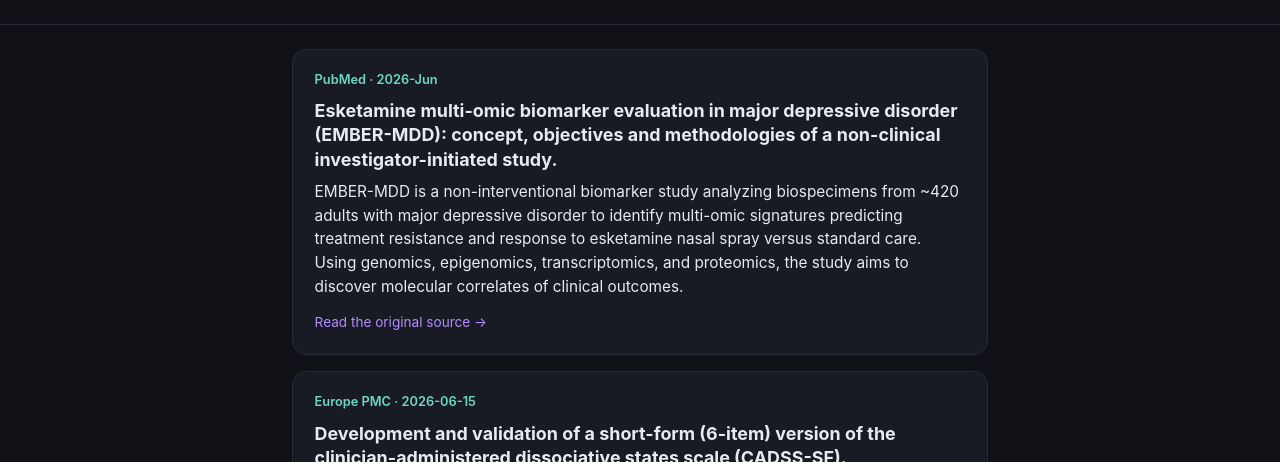
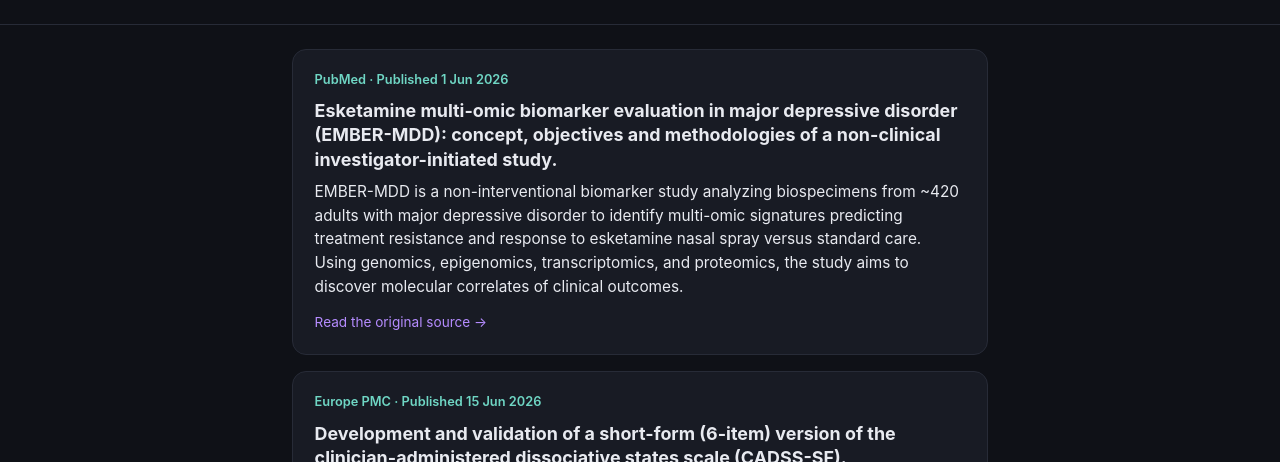
Before and after one commit to Ollxor/NPV, a plain HTML site: page docs/index.html in a window 1280 px wide. Shown: the part 228-690 px from the top of the page. Drawn offline with Linux system fonts and the light colour scheme.

Commit message:
GitHub Pages: formatted article dates and full source list in footer

```diff
--- a/docs/index.html
+++ b/docs/index.html
@@ -92,7 +92,8 @@
 
   <footer>
     <p>Created by <a href="https://www.ollebjerkas.se" target="_blank" rel="noopener">Olle Bjerkås</a> for <a href="https://www.psykedeliskvetenskap.org" target="_blank" rel="noopener">NPV (Nätverket för Psykedelisk Vetenskap)</a> and sibling organisations.</p>
-    <p class="disclaimer" id="disclaimer">Summaries are generated with AI from public sources (PubMed, Semantic Scholar, Psychedelic Alpha, DiVA) and may contain errors. Always check the original source.</p>
+    <p>Sources: <a href="https://pubmed.ncbi.nlm.nih.gov" target="_blank" rel="noopener">PubMed</a> · <a href="https://europepmc.org" target="_blank" rel="noopener">Europe PMC</a> · <a href="https://www.semanticscholar.org" target="_blank" rel="noopener">Semantic Scholar</a> · <a href="https://www.clinicaltrialsregister.eu" target="_blank" rel="noopener">EU Clinical Trials Register</a> · <a href="https://www.emcdda.europa.eu" target="_blank" rel="noopener">EMCDDA</a> · <a href="https://www.dart-europe.eu" target="_blank" rel="noopener">DART-Europe</a> · <a href="https://explore.openaire.eu" target="_blank" rel="noopener">OpenAIRE</a> · <a href="https://psychedelicalpha.com" target="_blank" rel="noopener">Psychedelic Alpha</a> · <a href="https://www.diva-portal.org" target="_blank" rel="noopener">DiVA</a></p>
+    <p class="disclaimer" id="disclaimer">Summaries are AI-generated and may contain errors. Always check the original source.</p>
   </footer>
 
   <script>
@@ -111,15 +112,15 @@
 
     // UI strings per language. Best-effort — native speakers welcome to refine.
     const UI = {
-      en: { label: "Language", tagline: "A daily, automatically curated feed of new research and news on psychedelics.", updated: "Last updated", articles: "articles", read: "Read the original source →", empty: "The feed is being prepared — check back after the first run.", disclaimer: "Summaries are generated with AI from public sources (PubMed, Semantic Scholar, Psychedelic Alpha, DiVA) and may contain errors. Always check the original source.", locale: "en-GB" },
-      sv: { label: "Språk", tagline: "Ett dagligt, automatiskt kurerat flöde av ny forskning och nyheter om psykedelika.", updated: "Senast uppdaterad", articles: "artiklar", read: "Läs originalkällan →", empty: "Flödet förbereds — kom tillbaka efter första körningen.", disclaimer: "Sammanfattningarna genereras med AI från offentliga källor (PubMed, Semantic Scholar, Psychedelic Alpha, DiVA) och kan innehålla fel. Kontrollera alltid originalkällan.", locale: "sv-SE" },
-      no: { label: "Språk", tagline: "En daglig, automatisk kuratert strøm av ny forskning og nyheter om psykedelika.", updated: "Sist oppdatert", articles: "artikler", read: "Les originalkilden →", empty: "Strømmen forberedes — kom tilbake etter første kjøring.", disclaimer: "Sammendragene genereres med KI fra offentlige kilder (PubMed, Semantic Scholar, Psychedelic Alpha, DiVA) og kan inneholde feil. Sjekk alltid originalkilden.", locale: "nb-NO" },
-      da: { label: "Sprog", tagline: "Et dagligt, automatisk kurateret feed med ny forskning og nyheder om psykedelika.", updated: "Senest opdateret", articles: "artikler", read: "Læs den oprindelige kilde →", empty: "Feedet forberedes — kom tilbage efter første kørsel.", disclaimer: "Resuméerne genereres med AI fra offentlige kilder (PubMed, Semantic Scholar, Psychedelic Alpha, DiVA) og kan indeholde fejl. Tjek altid den oprindelige kilde.", locale: "da-DK" },
-      fi: { label: "Kieli", tagline: "Päivittäin automaattisesti koottu syöte uudesta psykedeeleihin liittyvästä tutkimuksesta ja uutisista.", updated: "Päivitetty viimeksi", articles: "artikkelia", read: "Lue alkuperäinen lähde →", empty: "Syötettä valmistellaan — palaa ensimmäisen ajon jälkeen.", disclaimer: "Tiivistelmät on luotu tekoälyllä julkisista lähteistä (PubMed, Semantic Scholar, Psychedelic Alpha, DiVA), ja ne voivat sisältää virheitä. Tarkista aina alkuperäinen lähde.", locale: "fi-FI" },
-      is: { label: "Tungumál", tagline: "Daglegt, sjálfvirkt valið streymi af nýjum rannsóknum og fréttum um hugvíkkandi efni.", updated: "Síðast uppfært", articles: "greinar", read: "Lesa upprunalegu heimildina →", empty: "Streymið er í undirbúningi — líttu við eftir fyrstu keyrslu.", disclaimer: "Samantektir eru búnar til með gervigreind úr opinberum heimildum (PubMed, Semantic Scholar, Psychedelic Alpha, DiVA) og geta innihaldið villur. Athugaðu alltaf upprunalegu heimildina.", locale: "is-IS" },
-      et: { label: "Keel", tagline: "Iga päev automaatselt koostatud uudisvoog uutest psühhedeelikume käsitlevatest uuringutest ja uudistest.", updated: "Viimati uuendatud", articles: "artiklit", read: "Loe algallikat →", empty: "Voogu valmistatakse ette — vaata tagasi pärast esimest käivitamist.", disclaimer: "Kokkuvõtted on loodud tehisintellektiga avalikest allikatest (PubMed, Semantic Scholar, Psychedelic Alpha, DiVA) ja võivad sisaldada vigu. Kontrolli alati algallikat.", locale: "et-EE" },
-      lv: { label: "Valoda", tagline: "Ikdienas automātiski veidota plūsma ar jaunākajiem pētījumiem un ziņām par psihedēliskām vielām.", updated: "Pēdējoreiz atjaunināts", articles: "raksti", read: "Lasīt oriģinālo avotu →", empty: "Plūsma tiek sagatavota — atgriezieties pēc pirmās palaišanas.", disclaimer: "Kopsavilkumus ģenerē mākslīgais intelekts no publiskiem avotiem (PubMed, Semantic Scholar, Psychedelic Alpha, DiVA), un tie var saturēt kļūdas. Vienmēr pārbaudiet oriģinālo avotu.", locale: "lv-LV" },
-      lt: { label: "Kalba", tagline: "Kasdienis automatiškai sudaromas naujų psichodelikų tyrimų ir naujienų srautas.", updated: "Paskutinį kartą atnaujinta", articles: "straipsniai", read: "Skaityti originalų šaltinį →", empty: "Srautas ruošiamas — užsukite po pirmojo paleidimo.", disclaimer: "Santraukas generuoja dirbtinis intelektas iš viešų šaltinių (PubMed, Semantic Scholar, Psychedelic Alpha, DiVA), todėl jose gali būti klaidų. Visada patikrinkite originalų šaltinį.", locale: "lt-LT" },
+      en: { label: "Language", tagline: "A daily, automatically curated feed of new research and news on psychedelics.", updated: "Last updated", articles: "articles", published: "Published", read: "Read the original source →", empty: "The feed is being prepared — check back after the first run.", disclaimer: "Summaries are AI-generated and may contain errors. Always check the original source.", locale: "en-GB" },
+      sv: { label: "Språk", tagline: "Ett dagligt, automatiskt kurerat flöde av ny forskning och nyheter om psykedelika.", updated: "Senast uppdaterad", articles: "artiklar", published: "Publicerad", read: "Läs originalkällan →", empty: "Flödet förbereds — kom tillbaka efter första körningen.", disclaimer: "Sammanfattningarna genereras med AI och kan innehålla fel. Kontrollera alltid originalkällan.", locale: "sv-SE" },
+      no: { label: "Språk", tagline: "En daglig, automatisk kuratert strøm av ny forskning og nyheter om psykedelika.", updated: "Sist oppdatert", articles: "artikler", published: "Publisert", read: "Les originalkilden →", empty: "Strømmen forberedes — kom tilbake etter første kjøring.", disclaimer: "Sammendragene genereres med KI og kan inneholde feil. Sjekk alltid originalkilden.", locale: "nb-NO" },
+      da: { label: "Sprog", tagline: "Et dagligt, automatisk kurateret feed med ny forskning og nyheder om psykedelika.", updated: "Senest opdateret", articles: "artikler", published: "Udgivet", read: "Læs den oprindelige kilde →", empty: "Feedet forberedes — kom tilbage efter første kørsel.", disclaimer: "Resuméerne genereres med AI og kan indeholde fejl. Tjek altid den oprindelige kilde.", locale: "da-DK" },
+      fi: { label: "Kieli", tagline: "Päivittäin automaattisesti koottu syöte uudesta psykedeeleihin liittyvästä tutkimuksesta ja uutisista.", updated: "Päivitetty viimeksi", articles: "artikkelia", published: "Julkaistu", read: "Lue alkuperäinen lähde →", empty: "Syötettä valmistellaan — palaa ensimmäisen ajon jälkeen.", disclaimer: "Tiivistelmät on luotu tekoälyllä ja ne voivat sisältää virheitä. Tarkista aina alkuperäinen lähde.", locale: "fi-FI" },
+      is: { label: "Tungumál", tagline: "Daglegt, sjálfvirkt valið streymi af nýjum rannsóknum og fréttum um hugvíkkandi efni.", updated: "Síðast uppfært", articles: "greinar", published: "Birt", read: "Lesa upprunalegu heimildina →", empty: "Streymið er í undirbúningi — líttu við eftir fyrstu keyrslu.", disclaimer: "Samantektir eru búnar til með gervigreind og geta innihaldið villur. Athugaðu alltaf upprunalegu heimildina.", locale: "is-IS" },
+      et: { label: "Keel", tagline: "Iga päev automaatselt koostatud uudisvoog uutest psühhedeelikume käsitlevatest uuringutest ja uudistest.", updated: "Viimati uuendatud", articles: "artiklit", published: "Avaldatud", read: "Loe algallikat →", empty: "Voogu valmistatakse ette — vaata tagasi pärast esimest käivitamist.", disclaimer: "Kokkuvõtted on loodud tehisintellektiga ja võivad sisaldada vigu. Kontrolli alati algallikat.", locale: "et-EE" },
+      lv: { label: "Valoda", tagline: "Ikdienas automātiski veidota plūsma ar jaunākajiem pētījumiem un ziņām par psihedēliskām vielām.", updated: "Pēdējoreiz atjaunināts", articles: "raksti", published: "Publicēts", read: "Lasīt oriģinālo avotu →", empty: "Plūsma tiek sagatavota — atgriezieties pēc pirmās palaišanas.", disclaimer: "Kopsavilkumus ģenerē mākslīgais intelekts un tie var saturēt kļūdas. Vienmēr pārbaudiet oriģinālo avotu.", locale: "lv-LV" },
+      lt: { label: "Kalba", tagline: "Kasdienis automatiškai sudaromas naujų psichodelikų tyrimų ir naujienų srautas.", updated: "Paskutinį kartą atnaujinta", articles: "straipsniai", published: "Paskelbta", read: "Skaityti originalų šaltinį →", empty: "Srautas ruošiamas — užsukite po pirmojo paleidimo.", disclaimer: "Santraukas generuoja dirbtinis intelektas ir jose gali būti klaidų. Visada patikrinkite originalų šaltinį.", locale: "lt-LT" },
     };
 
     const DEFAULT_LANG = "en";
@@ -159,7 +160,7 @@
 
       feed.innerHTML = items.map(it => `
         <article class="card">
-          <div class="source">${it.source || ""}${it.date ? " · " + it.date : ""}</div>
+          <div class="source">${it.source || ""}${it.date ? " · " + t.published + " " + fmtDate(it.date, t.locale) : ""}</div>
           <h2><a href="${it.url}" target="_blank" rel="noopener">${it.title}</a></h2>
           <p class="summary">${summaryFor(it, currentLang)}</p>
           <a class="read" href="${it.url}" target="_blank" rel="noopener">${t.read}</a>
```
